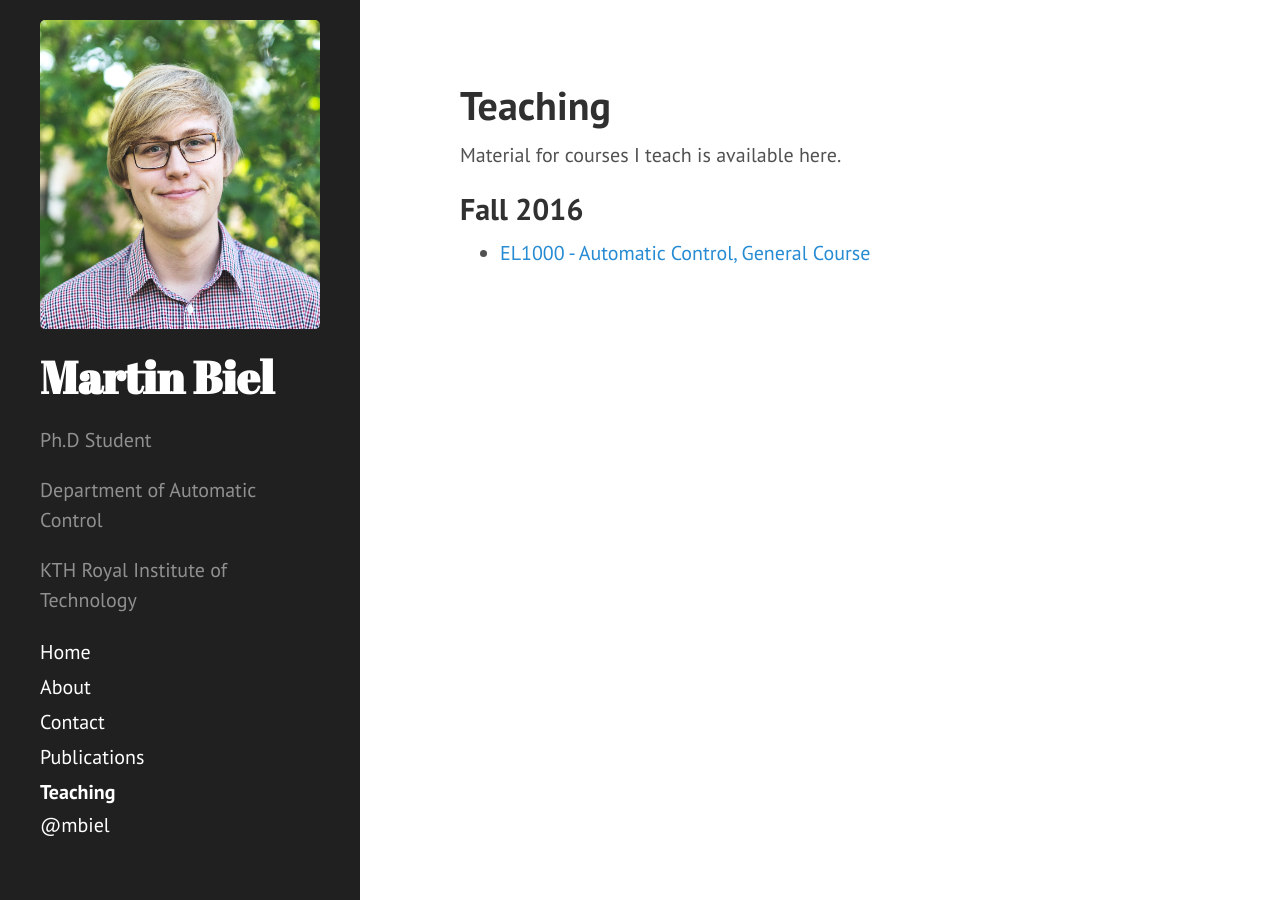
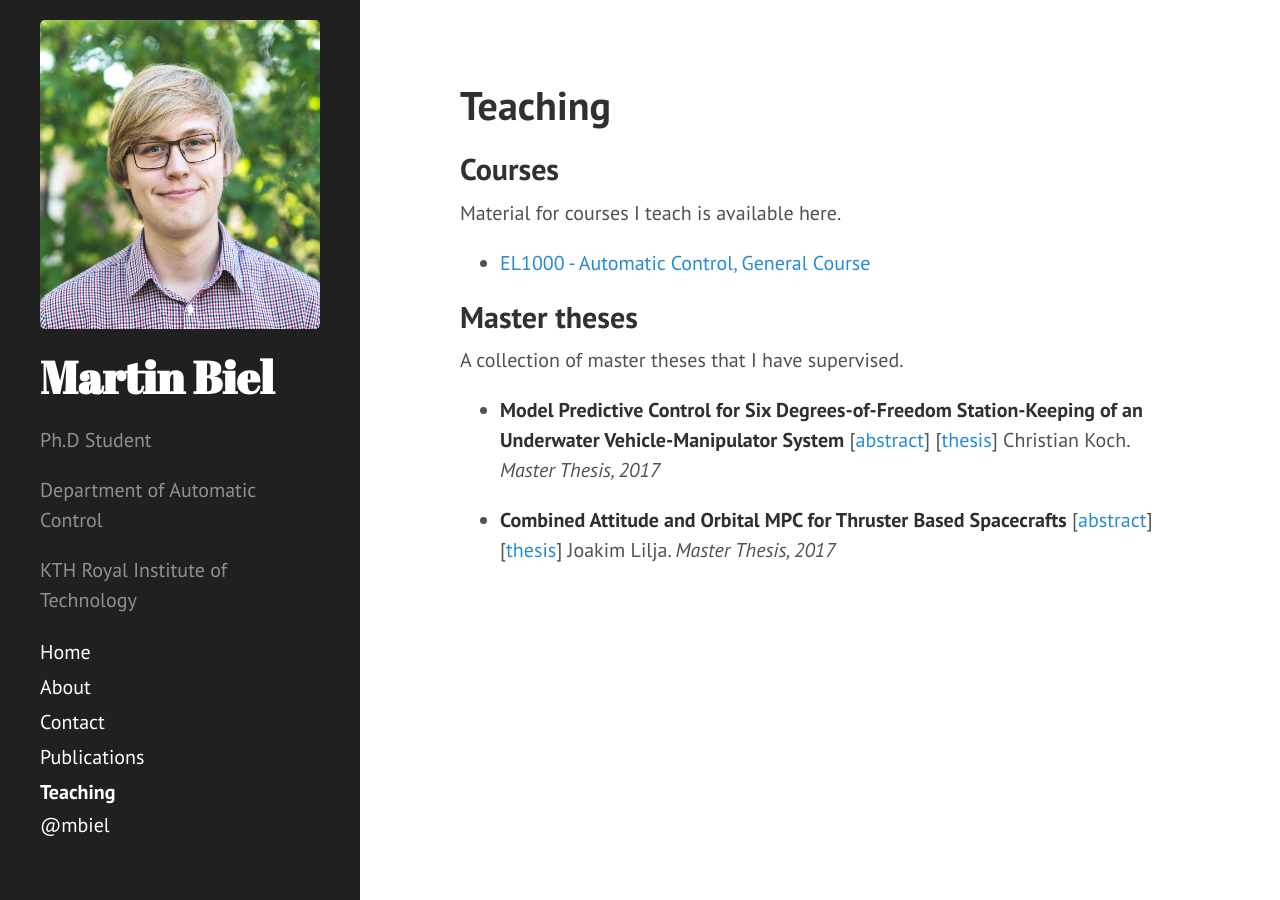
Before and after one commit to martinbiel/martinbiel.github.io, a Jekyll site: the page built from teaching/teaching.md, in a window 1280 px wide. Built offline with Jekyll 4.4.1, drawn with Linux system fonts in a browser that asks for light colours.

Commit message:
Added 2017 courses and my so far supervised master thesis students

```diff
--- a/_config.yml
+++ b/_config.yml
@@ -31,6 +31,8 @@ defaults:
       image: true
 
 collections:
+    supervised:
+        output: true
     publications:
         output: true
     teachingmaterial:
--- /dev/null
+++ b/_supervised/christian_koch.md
@@ -0,0 +1,16 @@
+---
+title: Model Predictive Control for Six Degrees-of-Freedom Station-Keeping of an Underwater Vehicle-Manipulator System
+type: thesis
+authors: Christian Koch
+publishedTo: Master Thesis, 2017
+year: 2017
+date: 2018-01-10
+publication-location: urn:nbn:se:kth:diva-220907
+layout: default
+---
+
+## Abstract
+
+Underwater robotics are a reliable and efficient mean for exploration and surveys in a submarine environment. Albeit, intervention tasks, e.g. installationand maintenance, require the expansive and hazardous deployment of professional divers. Lightweight unmanned underwater vehicles equipped with a multi-degreeof-freedom manipulator, have been proposed as an alternative. However, the control of these vehicle-manipulator systems is challenging due to their non-linear high-dimensional coupled dynamics. The central problem explored in this thesis, is station keeping of an underwater vehicle under the influence of a moving manipulator. The manipulator is represented by predictable disturbing forces and moments. The proposed control scheme is a Model Predictive Control (MPC) algorithm with preview of the disturbances. In simulation, performance of the MPC scheme is evaluated for different degrees of knowledge about the disturbances. Results are compared to a classical feedback controller.
+
+[[thesis]({{ page.publication-location }} )]
--- /dev/null
+++ b/_supervised/joakim_lilja.md
@@ -0,0 +1,16 @@
+---
+title: Combined Attitude and Orbital MPC for Thruster Based Spacecrafts
+type: thesis
+authors: Joakim Lilja
+publishedTo: Master Thesis, 2017
+year: 2017
+date: 2017-08-08
+publication-location: urn:nbn:se:kth:diva-211552
+layout: default
+---
+
+## Abstract
+
+A spacecraft needs to simultaneously provide orbital and attitude control but these are in general treated as separate systems. Normally the attitude control is conducted via reaction wheels but can in scenarios with high manoeuvrability demands be handed over to pure thruster control. In specific cases the reaction wheels are removed from the spacecraft to save mass. If both the orbital and attitude control is regulated with thrusters, there is a potential to save fuel in a combined control strategy. Model predictive control has been shown to be a viable method for orbital control with a fuel minimising objective. This thesis investigates a combined orbital and attitude model predictive control strategy. Three test cases are simulated with a specific thruster configuration; maintaining a passive orbit relative to a target, large-angle reorientation and repositioning, and rendezvous. Preliminary results show that including the coupled dynamics lowers the overall fuel consumption while satisfying requirements on position and attitude in scenarios where the timescale of the orbital and attitude control is similar.
+
+[[thesis]({{ page.publication-location }} )]
--- a/teaching/teaching.md
+++ b/teaching/teaching.md
@@ -3,8 +3,17 @@ layout: page
 title: Teaching
 permalink: /teaching/
 ---
+## Courses
 Material for courses I teach is available here.
 
-## Fall 2016
+* [EL1000 - Automatic Control, General Course](el1000)
 
-* [EL1000 - Automatic Control, General Course](el1000)
+## Master theses
+A collection of master theses that I have supervised.
+
+{% assign allSupervised = site.supervised | sort_by: "date" %}
+
+{% for supervised in allSupervised reversed %}
+* **{{ supervised.title }}** [[abstract]({{ supervised.url }})] [[{{ supervised.type }}]({{ supervised.publication-location }})]
+{{ supervised.authors }}. _{{ supervised.publishedTo }}_
+{% endfor %}
```
Also changed, not shown: about/about.md (+2 -0 lines).
